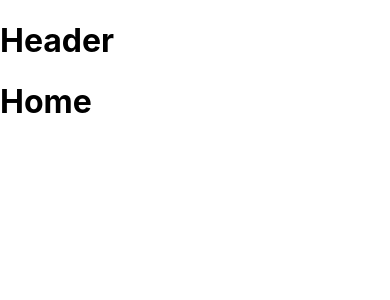
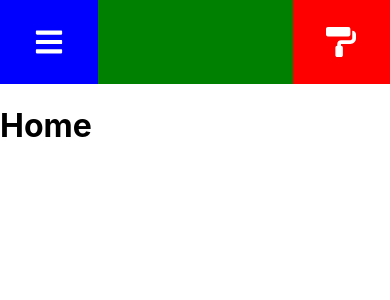
Before and after one commit to jwsmith2340/Smith_Precision_Painting, a React (Create React App) app: page / in a window 390 px wide. Shown: the top 300 px of the page. Built offline with nearby package versions, Linux system fonts and the light colour scheme.

Commit message:
Header divs added to begin populating mobile menu bar with basic scss styling as well.

```diff
--- a/src/components/Header.jsx
+++ b/src/components/Header.jsx
@@ -1,7 +1,21 @@
 import '../public/scss/Header.scss'
 
+import { FaBars } from "react-icons/fa";
+import { FaPaintRoller } from "react-icons/fa";
+
 function Header() {
-    return <h1>Header</h1>
+    return (
+        <div id="header_box">
+
+            <div className="mob">
+
+                <div className="mob-menu-btn"><FaBars /></div>
+                <div className="mob-logo"><FaPaintRoller /></div>
+
+            </div>
+
+        </div>
+    )
 }
 
 export default Header
--- a/src/public/scss/Header.scss
+++ b/src/public/scss/Header.scss
@@ -0,0 +1,39 @@
+#header_box {
+    height: 10vh;
+    width: 100vw;
+    background-color: green;
+
+    .mob {
+
+        height: 100%;
+        width: 100%;
+        display: flex;
+        justify-content: space-between;
+
+        .mob-menu-btn {
+
+            width: 25vw;
+            font-size: 30px;
+
+            background-color: blue;
+            color: white;
+
+            display: flex;
+            justify-content: center;
+            align-items: center;
+        }
+
+        .mob-logo {
+
+            width: 25vw;
+            font-size: 30px;
+
+            background-color: red;
+            color: white;
+
+            display: flex;
+            justify-content: center;
+            align-items: center;
+        }
+    }
+}
```
